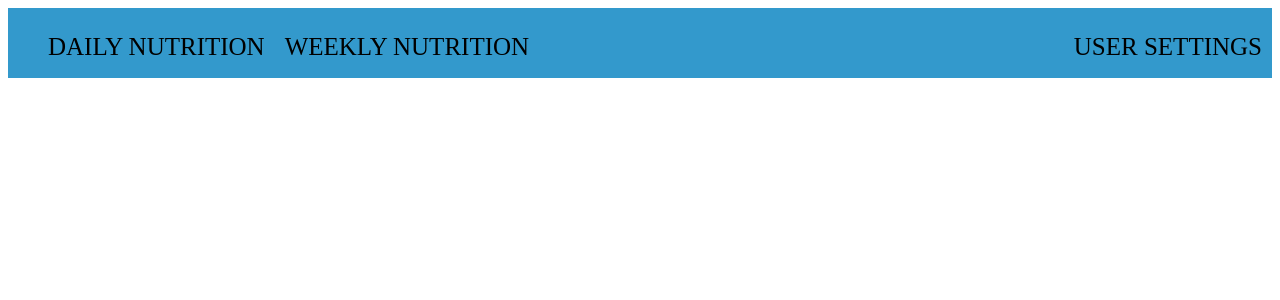
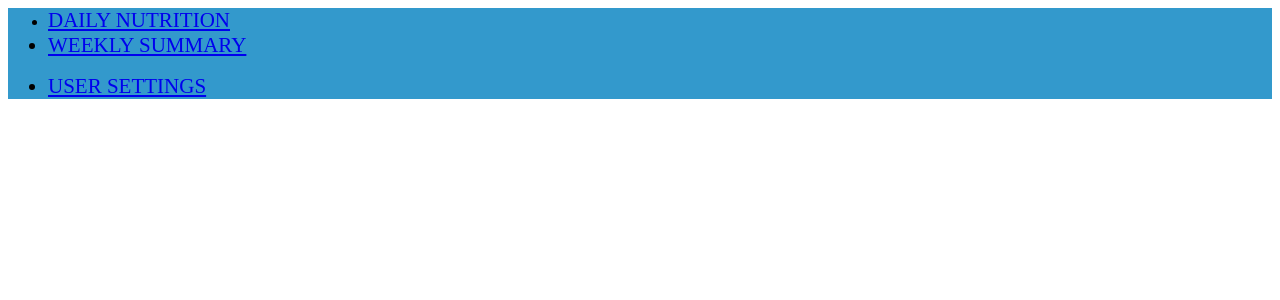
Before and after one commit to LukaszSzpak/Moje_kalorie-my_calories, a Django app: template myCalories/templates/en/en_header.html in a window 1280 px wide. Shown: the top 300 px of the page. Run offline with Django 3.2, Linux system fonts and the light colour scheme; the template is opened without the code that fills it, so the values that code supplies are empty; parts of the project's set-up code (start-up, migrations or seed data) failed here and were passed over.

Commit message:
Added styles header and footer

```diff
--- a/myCalories/static/css/footer.css
+++ b/myCalories/static/css/footer.css
@@ -1,6 +1,7 @@
 #footer {
     background: #3399CC;
     text-align: center;
+    color: white;
     font-size: 17px;
     padding: 2px;
     float: bottom;
--- a/myCalories/static/css/header.css
+++ b/myCalories/static/css/header.css
@@ -1,69 +1,8 @@
 .header_style{
     background: #3399CC;
-    margin: 0;
-    background-size: cover;
-    position: relative;
-    max-width: 100%;
-    min-height: 70px;
-    font-size: 25px;
     text-transform: uppercase;
-
 }
 
-.right_menu,
-.left_menu {
-    text-decoration: none;
-    list-style: none;
-    display: flex;
+.menu_element {
+    font-size: 21px;
 }
-
-.right_menu{
-    float: right;
-}
-
-.left_menu{
-    float: left;
-}
-
-.nav_link{
-    display: flex;
-    float: left;
-    min-width: 50px;
-    margin-right: 20px;
-    color: black;
-    text-decoration: none;
-    transition: color .2s linear;
-}
-
-.user_account_nav_link{
-    float: right;
-    min-width: 50px;
-    margin-right: 10px;
-    color: black;
-    text-decoration: none;
-    transition: color .2s linear;
-}
-
-.user_account_nav_link:after,
-.nav_link:after{
-    content:"";
-    display: block;
-    width: 100%;
-    height: 3px;
-    display: none;
-
-    position: absolute;
-    top: 100%;
-    left: 0;
-    z-index: 1;
-}
-
-.user_account_nav_link:hover,
-.nav_link:hover{
-    color: #fce38a;
-}
-
-.user_account_nav_link:hover:after,
-.nav_link:hover:after{
-    display: block;
-}
--- a/myCalories/templates/en/en_header.html
+++ b/myCalories/templates/en/en_header.html
@@ -2,18 +2,20 @@
     {% load static %}
     <link rel="stylesheet" type="text/css" href="{% static 'css/header.css' %}">
 {% endblock %}
-<div class="header_style">
-        <ul class="left_menu"
+<nav class="header_style">
+    <div class="nav-wrapper">
+        <ul class="left hide-on-med-and-down">
             <li>
-                <a class="nav_link" href="index">Daily nutrition</a>
+                <a class="menu_element" href="index">Daily nutrition</a>
             </li>
-            <li>
-                <a class="nav_link" href="weekly">Weekly nutrition</a>
+            <li class="menu_element">
+                <a class="menu_element" href="weekly">Weekly summary</a>
             </li>
         </ul>
-        <ul class="right_menu">
-            <li>
-                <a class="user_account_nav_link" href="userSettings">User settings</a>
+        <ul class="right hide-on-med-and-down">
+            <li class="menu_element">
+                <a class="menu_element" href="userSettings">User settings</a>
             </li>
         </ul>
-</div>
+    </div>
+</nav>
```
Also changed, not shown: myCalories/templates/pl/pl_header.html (+11 -9 lines).
